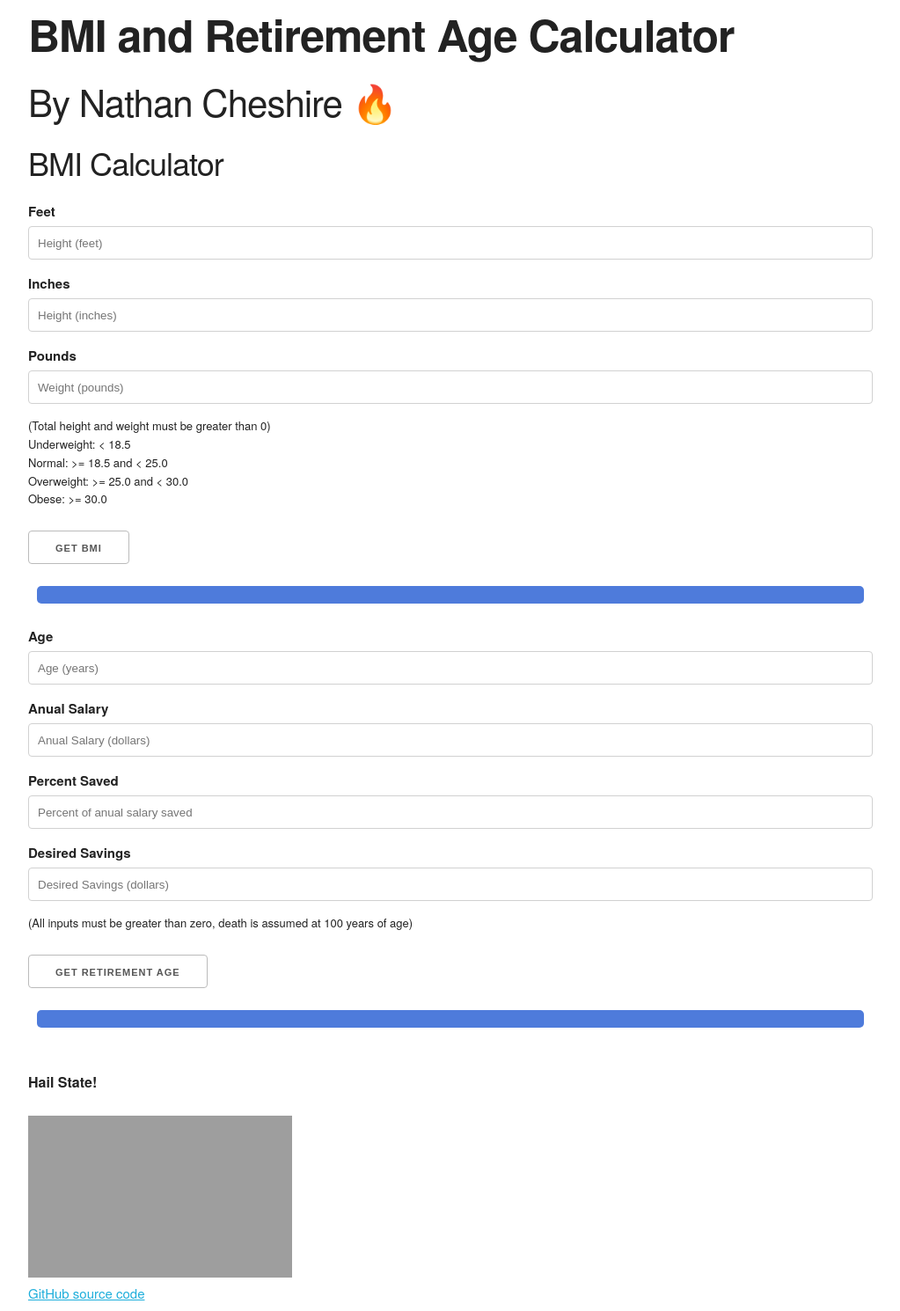
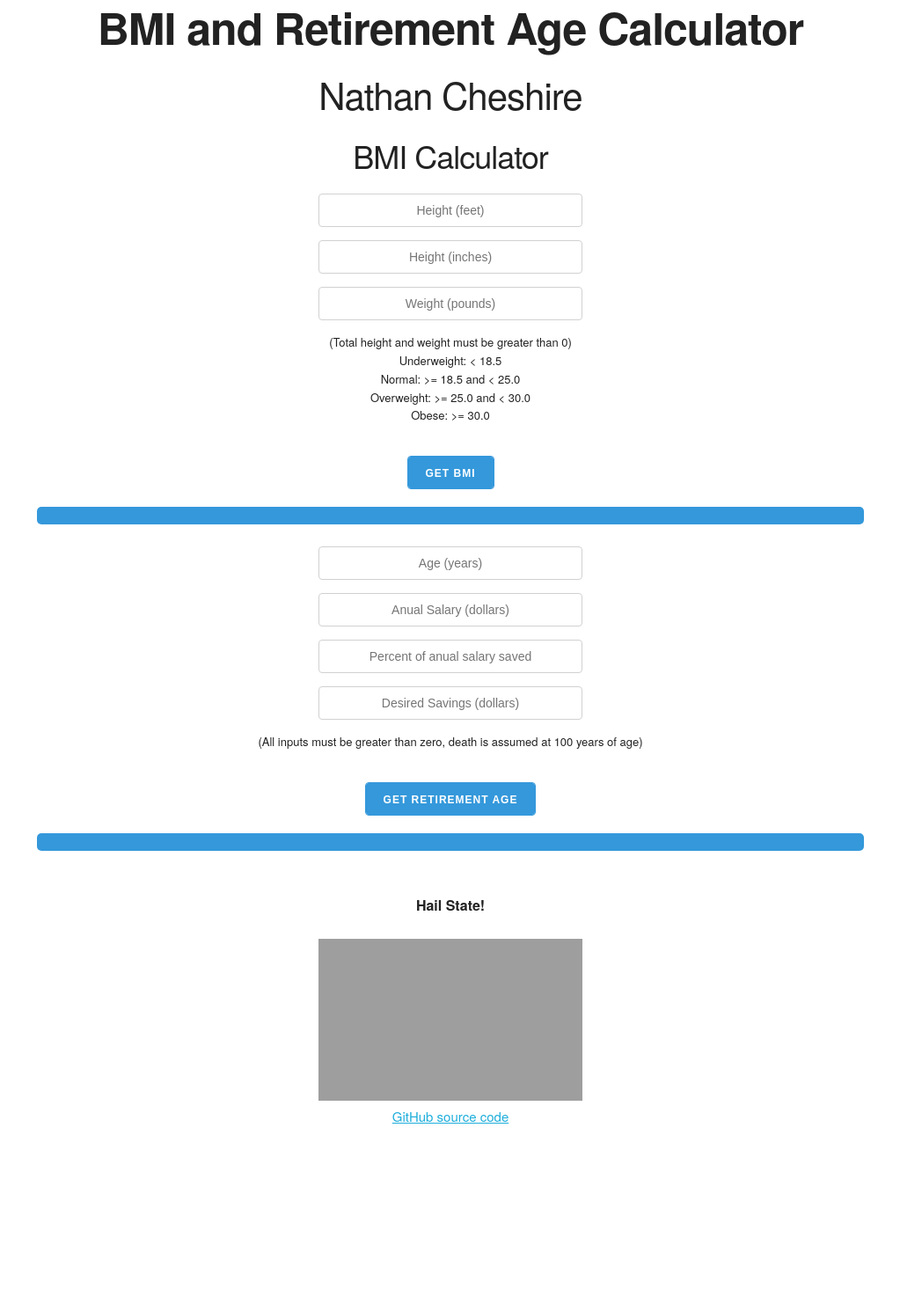
Before and after one commit to NathanCheshire/BMI_RetAge_Calculator_Pipeline, a Flask app: page / in a window 1280 px wide. Shown: the whole page at 88% size, without its empty margins (128-1151 px from the left). After the commit the page ends 1277 px from the top, so only its background shows below. Run offline with Flask 2, Linux system fonts and the light colour scheme; grey boxes are pictures that could not be loaded.

Commit message:
adding CSS in, need to add in text field styles and remove href to style sheet

```diff
--- a/src/templates/app.html
+++ b/src/templates/app.html
@@ -11,7 +11,7 @@
 
     <style>
         .alertbmi {
-          background: rgb(78, 123, 219);
+          background: #3498db;
           padding: 1rem;
           text-align: center;
           font-weight: bold;
@@ -21,7 +21,7 @@
         }
 
         .alertretage {
-          background: rgb(78, 123, 219);
+          background: #3498db;
           padding: 1rem;
           text-align: center;
           font-weight: bold;
@@ -29,47 +29,122 @@
           color: white;
           margin: 1rem;
         }
+
+        body {
+          margin: 0;
+          padding: 0;
+        }
+
+        .container {
+          text-align: center;
+        }
+
+        .btn{
+          border: 1px solid #3498db;
+          background: none;
+          padding: 0px 20px;
+          font-size: 12px;
+          cursor: pointer;
+          margin: 10px;
+          transition: 0.8s;
+          position: relative;
+          overflow: hidden;
+        }
+        .btn1,.btn2{
+          color: #3498db;
+        }
+        .btn3,.btn4{
+          color: #fff;
+        }
+        .btn1:hover,.btn2:hover{
+          color: #fff;
+        }
+        .btn3:hover,.btn4:hover{
+          color: #3498db;
+        }
+        .btn::before{
+          content: "";
+          position: absolute;
+          left: 0;
+          width: 100%;
+          height: 0%;
+          background: #3498db;
+          z-index: -1;
+          transition: 0.8s;
+        }
+        .btn1::before,.btn3::before{
+          top: 0;
+          border-radius: 0 0 50% 50%;
+        }
+        .btn2::before,.btn4::before{
+          bottom: 0;
+          border-radius: 50% 50% 0 0;
+        }
+        .btn3::before,.btn4::before{
+          height: 180%;
+        }
+        .btn1:hover::before,.btn2:hover::before{
+          height: 180%;
+        }
+        .btn3:hover::before,.btn4:hover::before{
+          height: 0%;
+        }
+
+        .custom-field {
+          border: none;
+          -webkit-appearance: none;
+          -ms-appearance: none;
+          -moz-appearance: none;
+          appearance: none;
+          background: #f2f2f2;
+          padding: 12px;
+          border-radius: 3px;
+          width: 300px;
+          text-align: center;
+          outline: none;
+          font-size: 14px;
+        }
+
       </style>
 </head>
 <body>
     <div class="container">
         <h1><b>BMI and Retirement Age Calculator</b></h1>
-        <h2>By Nathan Cheshire 🔥</h2>
+        <h2>Nathan Cheshire</h2>
         <h3>BMI Calculator</h3>
     </div>
-
     <div class="container">
         <form action="/getbmi" method="POST">
-          <label for="Feet">Feet</label>
           <input
+            class = "custom-field"
             type="text"
             placeholder="Height (feet)"
-            class="u-full-width"
             name="feet"
             value = "{{feet}}"
           />
 
-          <label for="Inches">Inches</label>
+          <br/>
           <input
+          class = "custom-field"
             type="text"
             placeholder="Height (inches)"
-            class="u-full-width"
             name="inches"
             value = "{{inches}}"
           />
+          <br/>
 
-          <label for="Pounds">Pounds</label>
           <input
+          class = "custom-field"
             type="text"
             placeholder="Weight (pounds)"
-            class="u-full-width"
             name="pounds"
             value = "{{pounds}}"
           />
 
           <p style="font-weight:initial; font-size:small;">(Total height and weight must be greater than 0)<br/>Underweight: < 18.5<br/>Normal: >= 18.5 and < 25.0<br/>Overweight: >= 25.0 and < 30.0<br/>Obese: >= 30.0</p>
 
-          <input type="submit" value="Get BMI"/>
+
+          <button class="btn btn3">Get BMI</button>
           <br />
           <div class="alertbmi">
             {{ bmi }}
@@ -79,43 +154,43 @@
 
     <div class="container">
         <form action="/getretirementage" method="POST">
-          <label for="Age">Age</label>
+
           <input
+          class = "custom-field"
             type="text"
             placeholder="Age (years)"
-            class="u-full-width"
             name="age"
             value = "{{age}}"
           />
 
-          <label for="anualSalary">Anual Salary</label>
+          <br/>
           <input
+          class = "custom-field"
             type="text"
             placeholder="Anual Salary (dollars)"
-            class="u-full-width"
             name="anualSalary"
             value = "{{anualSalary}}"
           />
 
-          <label for="percentSaved">Percent Saved</label>
+          <br/>
           <input
+          class = "custom-field"
             type="text"
             placeholder="Percent of anual salary saved"
-            class="u-full-width"
             name="percentSasved"
             value = "{{percentSasved}}"
           />
 
-          <label for="desiredSavings">Desired Savings</label>
+          <br/>
           <input
+          class = "custom-field"
             type="text"
             placeholder="Desired Savings (dollars)"
-            class="u-full-width"
             name="desiredSavings"
             value = "{{desiredSavings}}"
           />
           <p style="font-weight:initial; font-size:small;">(All inputs must be greater than zero, death is assumed at 100 years of age)</p>
-          <input type="submit" value="Get Retirement Age"/>
+          <button class="btn btn3">Get Retirement Age</button>
           <br />
           <div class="alertretage">
             {{ retirementAge }}
```
Also changed, not shown: 1 other file.
